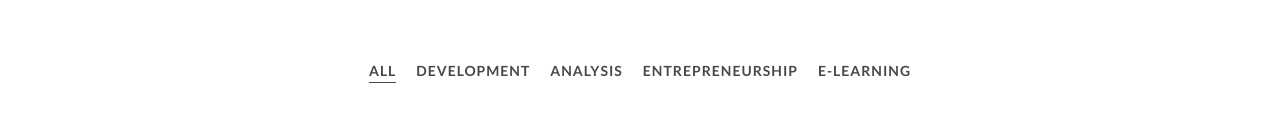
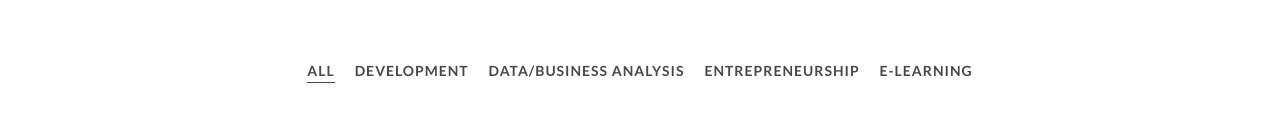
Before and after one commit to xiatingc/joncai, a plain HTML site: page index.html in a window 1280 px wide. Shown: the part 2278-2399 px from the top of the page. Drawn offline with Linux system fonts and the light colour scheme; animation ran at ten frames a second.

Commit message:
Update index.html

```diff
--- a/index.html
+++ b/index.html
@@ -287,7 +287,7 @@
               <a href="#" class="filter effect" data-filter=".dev">Development</a>
             </li>
             <li class="main-color">
-              <a href="#" class="filter effect" data-filter=".bi">Analysis</a>
+              <a href="#" class="filter effect" data-filter=".bi">Data/Business Analysis</a>
             </li>
             <li class="main-color">
               <a href="#" class="filter effect" data-filter=".entr">Entrepreneurship</a>
```
